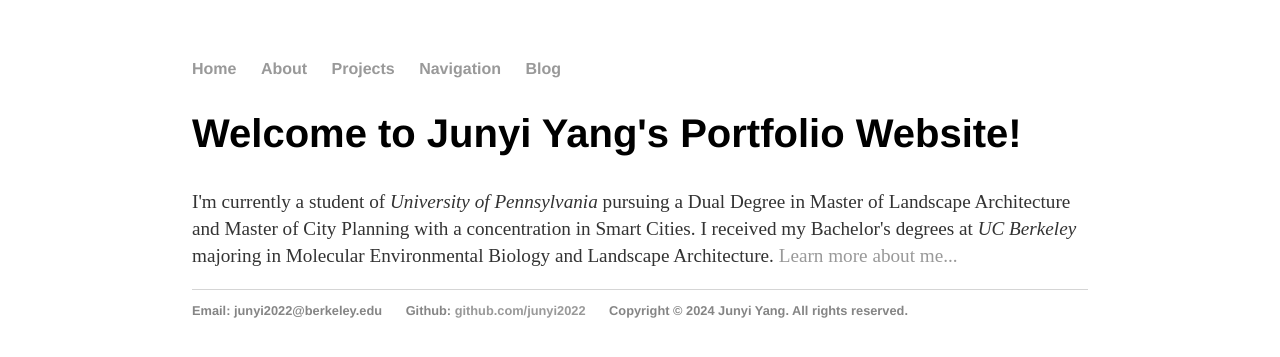
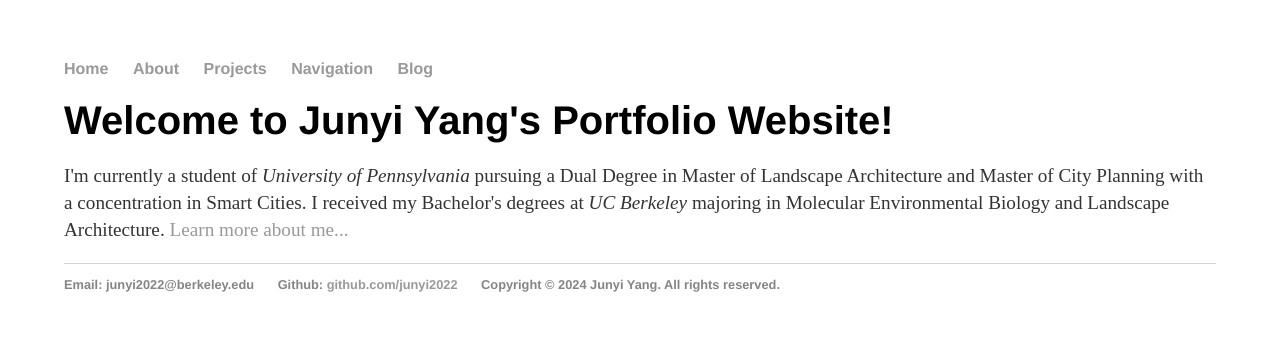
Before and after one commit to junyi2022/junyi2022.github.io, a Jekyll site: the page built from index.html, in a window 1280 px wide. Shown: the top 357 px of the page. Built offline with Jekyll 4.4.1, drawn with Linux system fonts in a browser that asks for light colours.

Commit message:
about test2

```diff
--- a/about/index.html
+++ b/about/index.html
@@ -9,7 +9,6 @@
         <img class="portrait" src="/assets/img/portrait.PNG" alt="Map of project locations">
         <ul>
             <li>Email: junyi2022@berkeley.edu</li>
-            <li>Github: <a href="https://github.com/junyi2022">junyi2022</a></li>
             <li>Phone: 510-693-2208</li>
             <li>Philadelphia, Pennsylvania</li>
         </ul>
--- a/assets/css/main.css
+++ b/assets/css/main.css
@@ -1,6 +1,6 @@
 body {
     margin: 60px auto;
-    width: 70%;
+    width: 90%;
 }
 
 .container {
@@ -36,16 +36,33 @@
 h2 {
     font-size: 2.5em;
     font-family:'Helvetica', 'Arial', 'Sans-Serif';
+    margin: 0;
+    margin-top: 20px;
+    margin-bottom: 20px;
 }
 
 h3 {
     font-size: 2em;
     font-family:'Helvetica', 'Arial', 'Sans-Serif';
+    margin: 0;
+    margin-top: 20px;
+    margin-bottom: 20px;
 }
 
 h4 {
     font-size: 1.5em;
     font-family:'Helvetica', 'Arial', 'Sans-Serif';
+    margin: 0;
+    margin-top: 10px;
+    margin-bottom: 10px;
+}
+
+h5 {
+    font-size: 1.3em;
+    font-family:'Helvetica', 'Arial', 'Sans-Serif';
+    margin: 0;
+    margin-top: 10px;
+    margin-bottom: 10px;
 }
 
 p {
@@ -83,8 +100,7 @@
 .bar {
     display: flex;
     flex-direction: column;
-    align-items: start;
-    justify-content: center;
+    width: 30%;
 }
 
 .resume {
```
